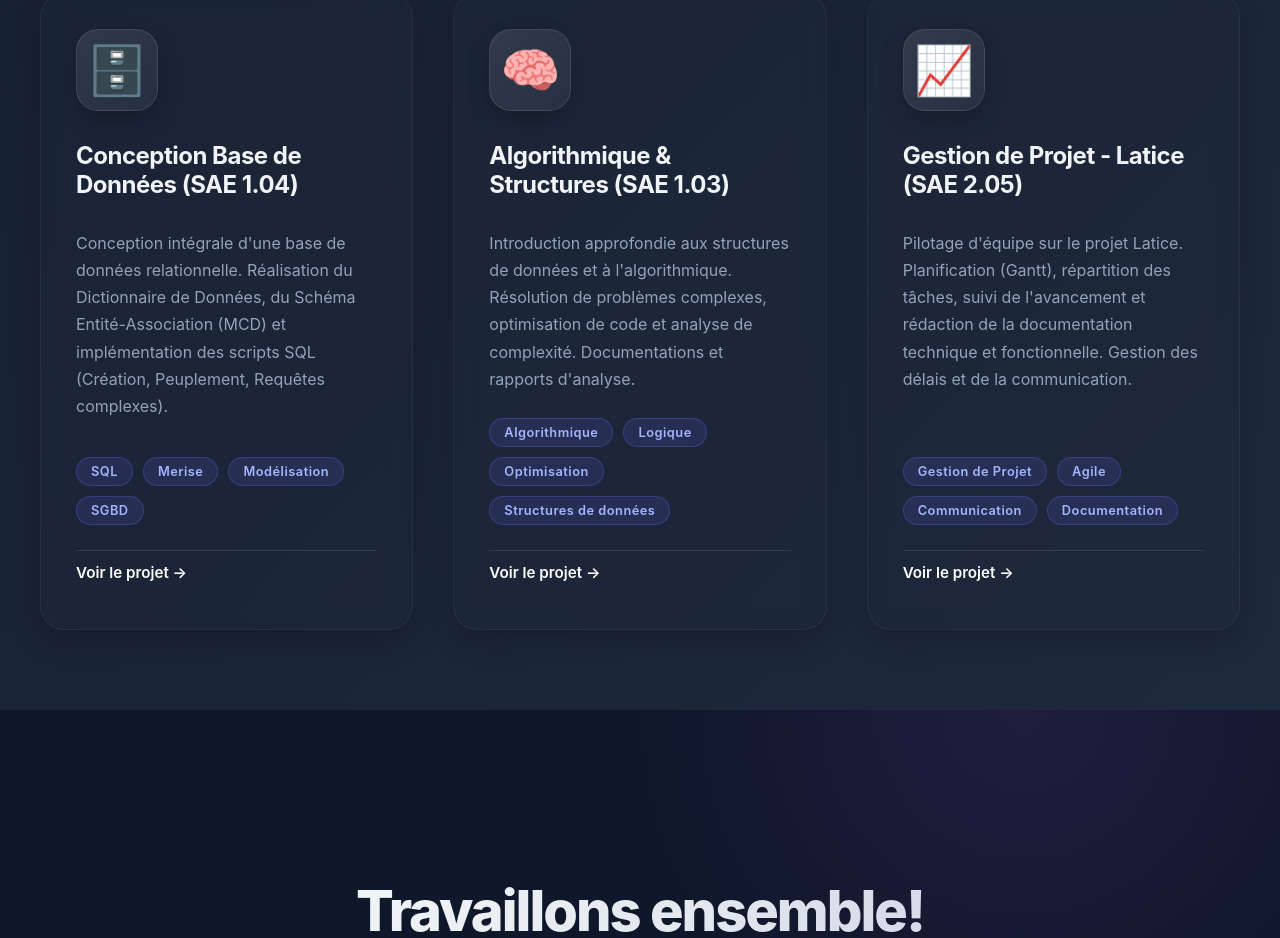
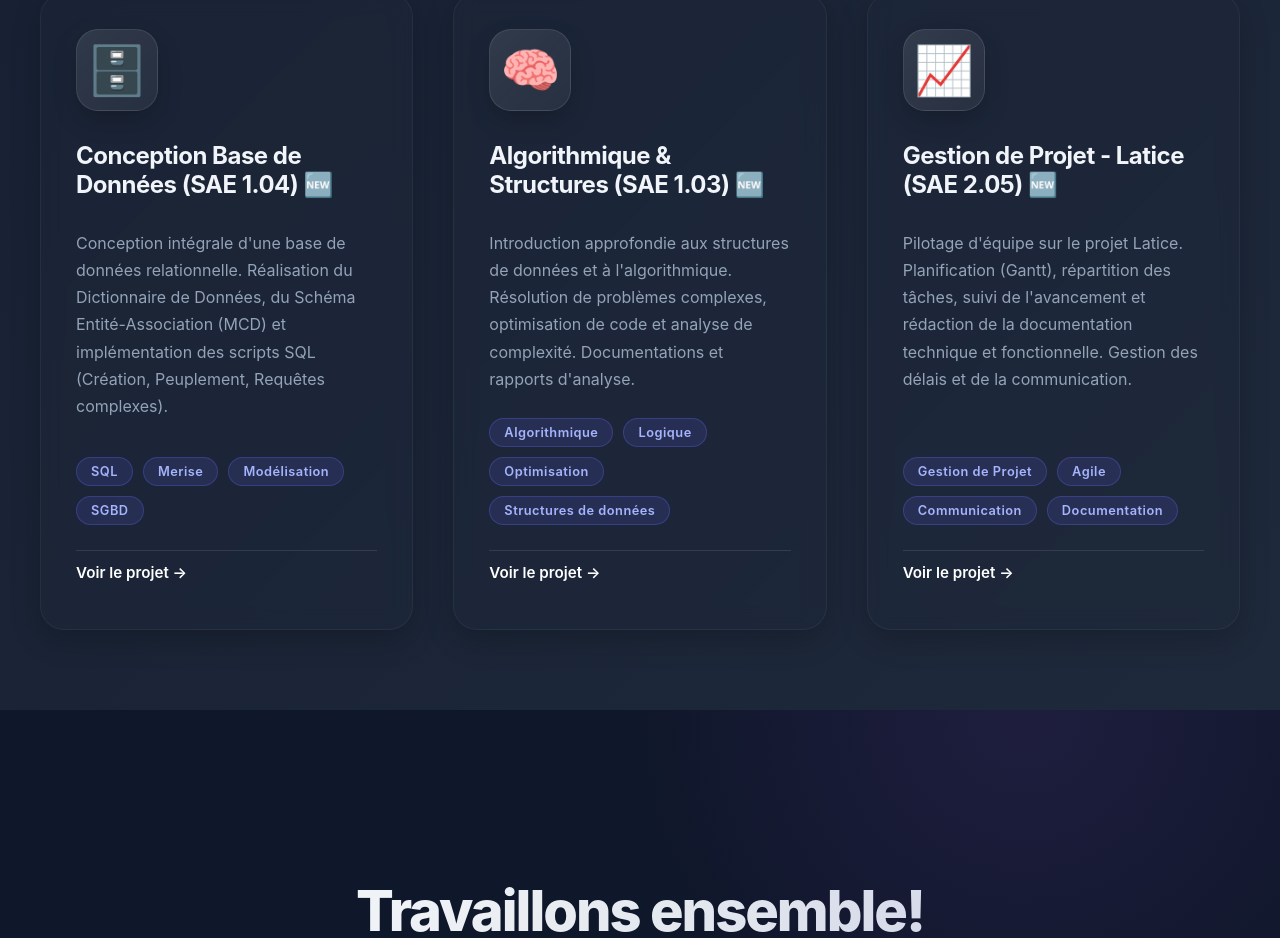
Before and after one commit to Myanganbaatar/Portpolio, a React (Create React App) app: page / in a window 1280 px wide. Shown: the part 6008-6946 px from the top of the page. Built offline with nearby package versions, Linux system fonts and the light colour scheme.

Commit message:
Enhance visibility of new SAE projects

```diff
--- a/src/components/Projects.js
+++ b/src/components/Projects.js
@@ -57,7 +57,7 @@ export default function Projects() {
     },
     {
       id: 7,
-      title: 'Conception Base de Données (SAE 1.04)',
+      title: 'Conception Base de Données (SAE 1.04) 🆕',
       description: 'Conception intégrale d\'une base de données relationnelle. Réalisation du Dictionnaire de Données, du Schéma Entité-Association (MCD) et implémentation des scripts SQL (Création, Peuplement, Requêtes complexes).',
       tags: ['SQL', 'Merise', 'Modélisation', 'SGBD'],
       icon: '🗄️',
@@ -65,7 +65,7 @@ export default function Projects() {
     },
     {
       id: 8,
-      title: 'Algorithmique & Structures (SAE 1.03)',
+      title: 'Algorithmique & Structures (SAE 1.03) 🆕',
       description: 'Introduction approfondie aux structures de données et à l\'algorithmique. Résolution de problèmes complexes, optimisation de code et analyse de complexité. Documentations et rapports d\'analyse.',
       tags: ['Algorithmique', 'Logique', 'Optimisation', 'Structures de données'],
       icon: '🧠',
@@ -73,7 +73,7 @@ export default function Projects() {
     },
     {
       id: 9,
-      title: 'Gestion de Projet - Latice (SAE 2.05)',
+      title: 'Gestion de Projet - Latice (SAE 2.05) 🆕',
       description: 'Pilotage d\'équipe sur le projet Latice. Planification (Gantt), répartition des tâches, suivi de l\'avancement et rédaction de la documentation technique et fonctionnelle. Gestion des délais et de la communication.',
       tags: ['Gestion de Projet', 'Agile', 'Communication', 'Documentation'],
       icon: '📈',
```
